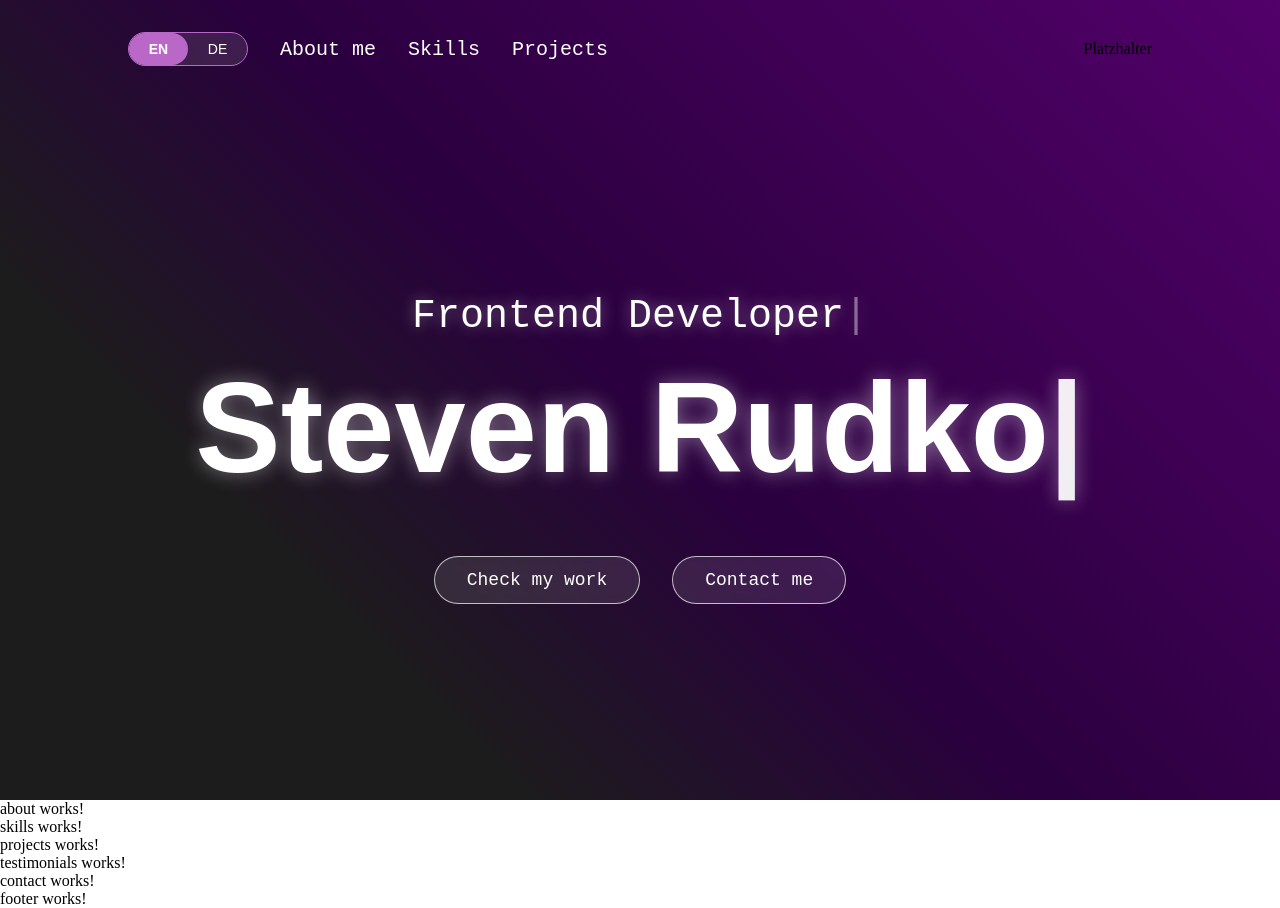
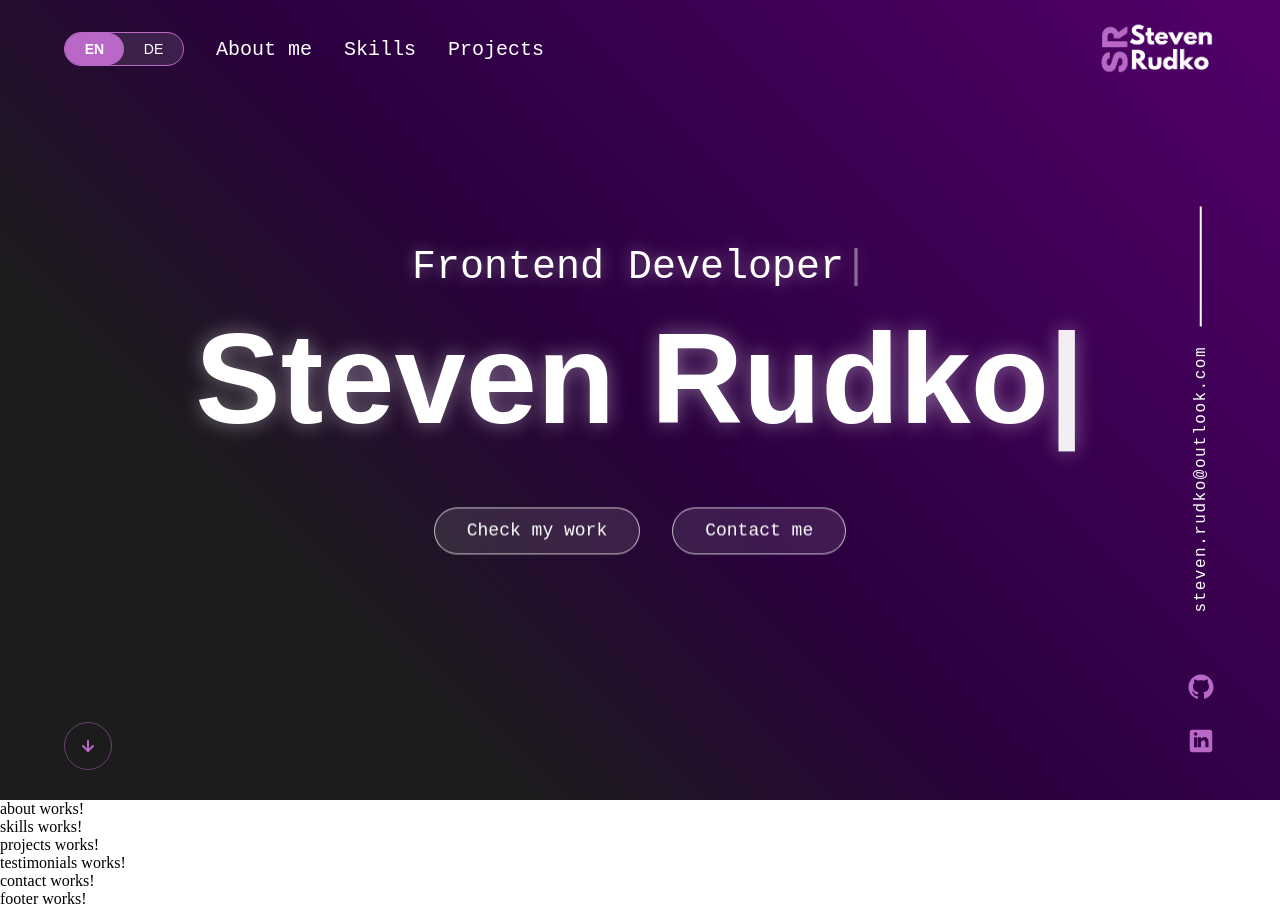
Before and after one commit to StevenRudko/Portfolio, an Angular app: page / in a window 1280 px wide. Built offline with nearby package versions, Linux system fonts and the light colour scheme; a web font is replaced by a local one.

Commit message:
hero section expanded

```diff
--- a/src/app/components/hero/hero.component.html
+++ b/src/app/components/hero/hero.component.html
@@ -10,4 +10,36 @@
       <a href="#" class="btn">Contact me</a>
     </div>
   </div>
+
+  <div class="content-wrapper">
+    <div class="scroll-indicator">
+      <a href="#about">
+        <svg width="24" height="24" viewBox="0 0 24 24" fill="none" xmlns="http://www.w3.org/2000/svg">
+          <path d="M12 17L12 7" stroke="#ba68c8" stroke-width="2" stroke-linecap="round" />
+          <path d="M7 12L12 17L17 12" stroke="#ba68c8" stroke-width="2" stroke-linecap="round"
+            stroke-linejoin="round" />
+        </svg>
+      </a>
+    </div>
+
+    <div class="social-links">
+      <div class="email">steven.rudko&#64;outlook.com</div>
+      <div class="icons">
+        <a href="https://github.com/StevenRudko" target="_blank" class="social-icon">
+          <svg width="24" height="24" viewBox="0 0 24 24" fill="none" xmlns="http://www.w3.org/2000/svg">
+            <path
+              d="M12 2C6.477 2 2 6.477 2 12C2 16.418 4.865 20.166 8.84 21.489C9.34 21.579 9.5 21.272 9.5 21.006C9.5 20.768 9.492 20.046 9.489 19.192C6.727 19.79 6.139 17.819 6.139 17.819C5.685 16.635 5.029 16.329 5.029 16.329C4.121 15.668 5.098 15.681 5.098 15.681C6.101 15.75 6.64 16.75 6.64 16.75C7.52 18.329 8.974 17.865 9.52 17.608C9.608 16.925 9.857 16.461 10.13 16.193C7.93 15.925 5.62 15.065 5.62 11.288C5.62 10.167 6.01 9.257 6.66 8.547C6.56 8.293 6.219 7.296 6.759 6.026C6.759 6.026 7.588 5.756 9.489 6.974C10.292 6.751 11.15 6.639 12 6.635C12.85 6.639 13.708 6.751 14.511 6.974C16.412 5.756 17.241 6.026 17.241 6.026C17.781 7.296 17.44 8.293 17.34 8.547C17.99 9.257 18.38 10.167 18.38 11.288C18.38 15.077 16.065 15.921 13.858 16.185C14.195 16.513 14.5 17.152 14.5 18.133C14.5 19.537 14.488 20.683 14.488 21C14.488 21.268 14.648 21.578 15.154 21.483C19.133 20.161 22 16.414 22 12C22 6.477 17.523 2 12 2Z"
+              fill="#ba68c8" />
+          </svg>
+        </a>
+        <a href="https://linkedin.com/in/username" target="_blank" class="social-icon">
+          <svg width="24" height="24" viewBox="0 0 24 24" fill="none" xmlns="http://www.w3.org/2000/svg">
+            <path
+              d="M19 3H5C3.895 3 3 3.895 3 5V19C3 20.105 3.895 21 5 21H19C20.105 21 21 20.105 21 19V5C21 3.895 20.105 3 19 3ZM9 17H6.477V9H9V17ZM7.694 7.855C6.923 7.855 6.298 7.225 6.298 6.451C6.298 5.677 6.922 5.047 7.694 5.047C8.466 5.047 9.091 5.677 9.091 6.451C9.091 7.225 8.467 7.855 7.694 7.855ZM18 17H15.558V13.422C15.558 10.602 12 10.83 12 13.422V17H9.477V9H12V10.577C13.303 8.028 18 7.862 18 12.889V17Z"
+              fill="#ba68c8" />
+          </svg>
+        </a>
+      </div>
+    </div>
+  </div>
 </section>
--- a/src/app/components/hero/hero.component.scss
+++ b/src/app/components/hero/hero.component.scss
@@ -14,19 +14,27 @@ section {
   overflow: hidden;
 }
 
+.content-wrapper {
+  position: relative;
+  max-width: 1400px;
+  width: 90%;
+  margin: 0 auto;
+  height: 100%;
+}
+
 app-navbar {
   position: relative;
   z-index: 10;
 }
 
 .hero-content {
-  flex: 1;
-  display: flex;
-  flex-direction: column;
-  justify-content: center;
-  align-items: center;
-  position: relative;
+  position: absolute;
+  top: 50%;
+  left: 50%;
+  transform: translate(-50%, -50%);
   z-index: 10;
+  width: 100%;
+  text-align: center;
 }
 
 h1 {
@@ -53,6 +61,7 @@ h2 {
   margin-top: 3rem;
   opacity: 0;
   transition: opacity 1s ease;
+  justify-content: center;
 
   &.fade-in {
     opacity: 1;
@@ -83,3 +92,91 @@ h2 {
   transform: translateY(-3px);
   box-shadow: 0 0 20px rgba(255, 255, 255, 0.4);
 }
+
+.scroll-indicator {
+  position: absolute;
+  bottom: 40px;
+  left: 0;
+  z-index: 10;
+
+  a {
+    display: flex;
+    justify-content: center;
+    align-items: center;
+    width: 48px;
+    height: 48px;
+    border: 1px solid rgba(186, 104, 200, 0.5);
+    border-radius: 50%;
+    animation: pulse 2s infinite;
+    transition: all 0.3s ease;
+
+    &:hover {
+      border-color: rgba(186, 104, 200, 0.8);
+      background-color: rgba(186, 104, 200, 0.15);
+    }
+  }
+}
+
+@keyframes pulse {
+  0% {
+    transform: translateY(0);
+  }
+  50% {
+    transform: translateY(10px);
+  }
+  100% {
+    transform: translateY(0);
+  }
+}
+
+.social-links {
+  position: absolute;
+  right: 0;
+  bottom: 40px;
+  display: flex;
+  flex-direction: column;
+  align-items: center;
+  z-index: 10;
+
+  .email {
+    writing-mode: vertical-rl;
+    transform: rotate(180deg);
+    color: white;
+    font-family: "FiraCode", monospace;
+    font-size: 16px;
+    letter-spacing: 1.5px;
+    margin-bottom: 20px;
+    position: relative;
+
+    &::after {
+      content: "";
+      position: absolute;
+      width: 1.5px;
+      height: 120px;
+      background-color: white;
+      bottom: -140px;
+      left: 50%;
+      transform: translateX(-50%);
+    }
+  }
+
+  .icons {
+    display: flex;
+    flex-direction: column;
+    gap: 20px;
+    margin-top: 40px;
+
+    .social-icon {
+      transition: transform 0.3s ease;
+
+      svg {
+        width: 30px;
+        height: 30px;
+      }
+
+      &:hover {
+        transform: translateY(-3px);
+      }
+    }
+  }
+}
--- a/src/app/components/hero/navbar/navbar.component.html
+++ b/src/app/components/hero/navbar/navbar.component.html
@@ -15,6 +15,9 @@
   </div>
 
   <div class="logo">
-    <p>Platzhalter</p>
+    <div class="logo-container">
+      <img src="logo.png" alt="Logo" class="logo-image original">
+      <img src="/logo-hohl.png" alt="Logo Hohl" class="logo-image hollow">
+    </div>
   </div>
 </header>
--- a/src/app/components/hero/navbar/navbar.component.scss
+++ b/src/app/components/hero/navbar/navbar.component.scss
@@ -3,7 +3,7 @@ header {
   flex-direction: row;
   justify-content: space-between;
   align-items: center;
-  padding: 2rem 5%;
+  padding: 2rem 0;
   max-width: 1400px;
   margin: 0 auto;
   width: 90%;
@@ -87,3 +87,40 @@ a:hover::after {
 a:not(:hover)::after {
   transform-origin: right center;
 }
+
+.logo {
+  display: flex;
+  align-items: center;
+}
+
+.logo-container {
+  position: relative;
+  width: 120px;
+  height: auto;
+  cursor: pointer;
+}
+
+.logo-image {
+  width: 120px;
+  position: absolute;
+  top: 50%;
+  left: 50%;
+  transform: translate(-50%, -50%);
+  transition: opacity 0.5s ease;
+}
+
+.logo-image.original {
+  opacity: 1;
+}
+
+.logo-image.hollow {
+  opacity: 0;
+}
+
+.logo:hover .logo-image.original {
+  opacity: 0;
+}
+
+.logo:hover .logo-image.hollow {
+  opacity: 1;
+}
```
Also changed, not shown: public/logo-hohl.png (added), public/logo.png (added).
